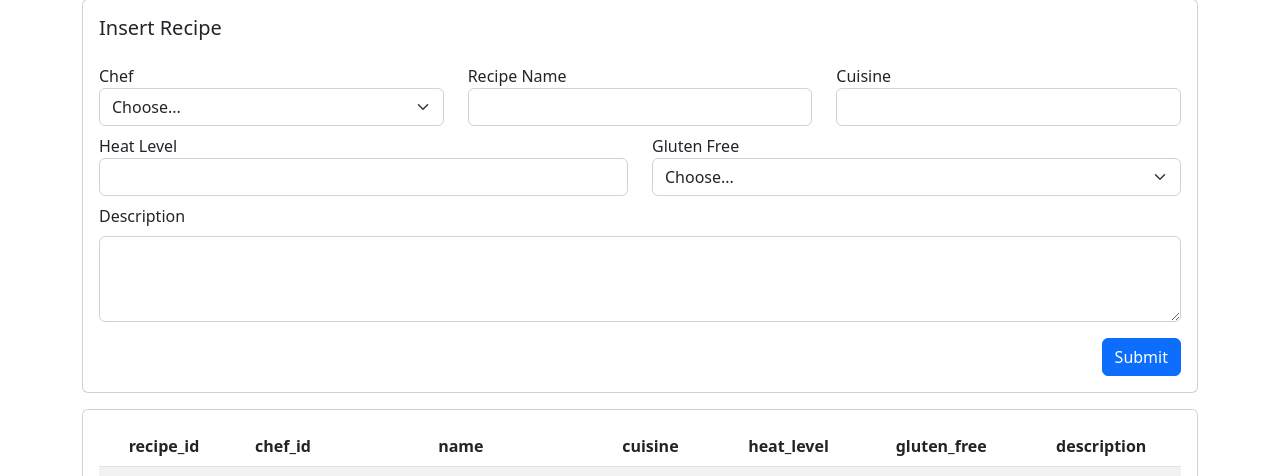
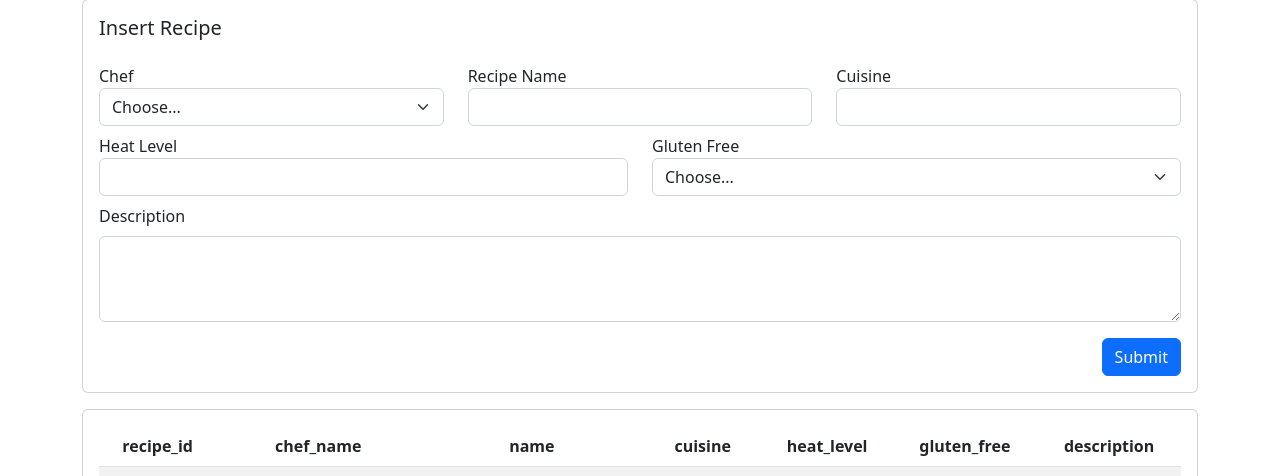
Before and after one commit to djleedke/osu-cs340-portfolio-course-project, a Flask app: page /recipes in a window 1280 px wide. Shown: the part 127-603 px from the top of the page. Run offline with Flask 2, Linux system fonts and the light colour scheme; data comes from the database, SQL or seed files in the repository; data that the repository does not hold is empty; some libraries are stand-ins or nearby versions.

Commit message:
Recipes now show the chef's name on the recipe page

```diff
--- a/database.py
+++ b/database.py
@@ -95,6 +95,7 @@ def get_all_dish_has_recipe(mysql):
             "LEFT JOIN dishes ON dish_has_recipe.dish_id=dishes.dish_id "
             "LEFT JOIN recipes ON dish_has_recipe.recipe_id=recipes.recipe_id;"
     )
+
     return execute_query(mysql, query)
 
 # ---------- ingredients ----------
@@ -108,7 +109,11 @@ def get_all_ingredients(mysql):
 def get_all_recipes(mysql):
     """Returns all rows from the recipes table."""
 
-    query = ("SELECT * FROM recipes")
+    query = (
+        "SELECT recipes.*, chefs.name as chef_name FROM recipes "
+            "LEFT JOIN chefs ON chefs.chef_id=recipes.recipe_id;"
+    )
+
     return execute_query(mysql, query)
 
 # --------- recipe_has_ingredient ---------
--- a/templates/pages/recipes.html
+++ b/templates/pages/recipes.html
@@ -103,7 +103,7 @@
                         <thead>
                             <tr>
                                 <th>recipe_id</th>
-                                <th>chef_id</th>
+                                <th>chef_name</th>
                                 <th>name</th>
                                 <th>cuisine</th>
                                 <th>heat_level</th>
@@ -115,7 +115,7 @@
                             {% for row in context %}
                             <tr>
                                 <td>{{ row.recipe_id }}</td>
-                                <td>{{ row.chef_id }}</td>
+                                <td>{{ row.chef_name }}</td>
                                 <td>{{ row.name }}</td>
                                 <td>{{ row.cuisine }}</td>
                                 <td>{{ row.heat_level }}</td>
```
